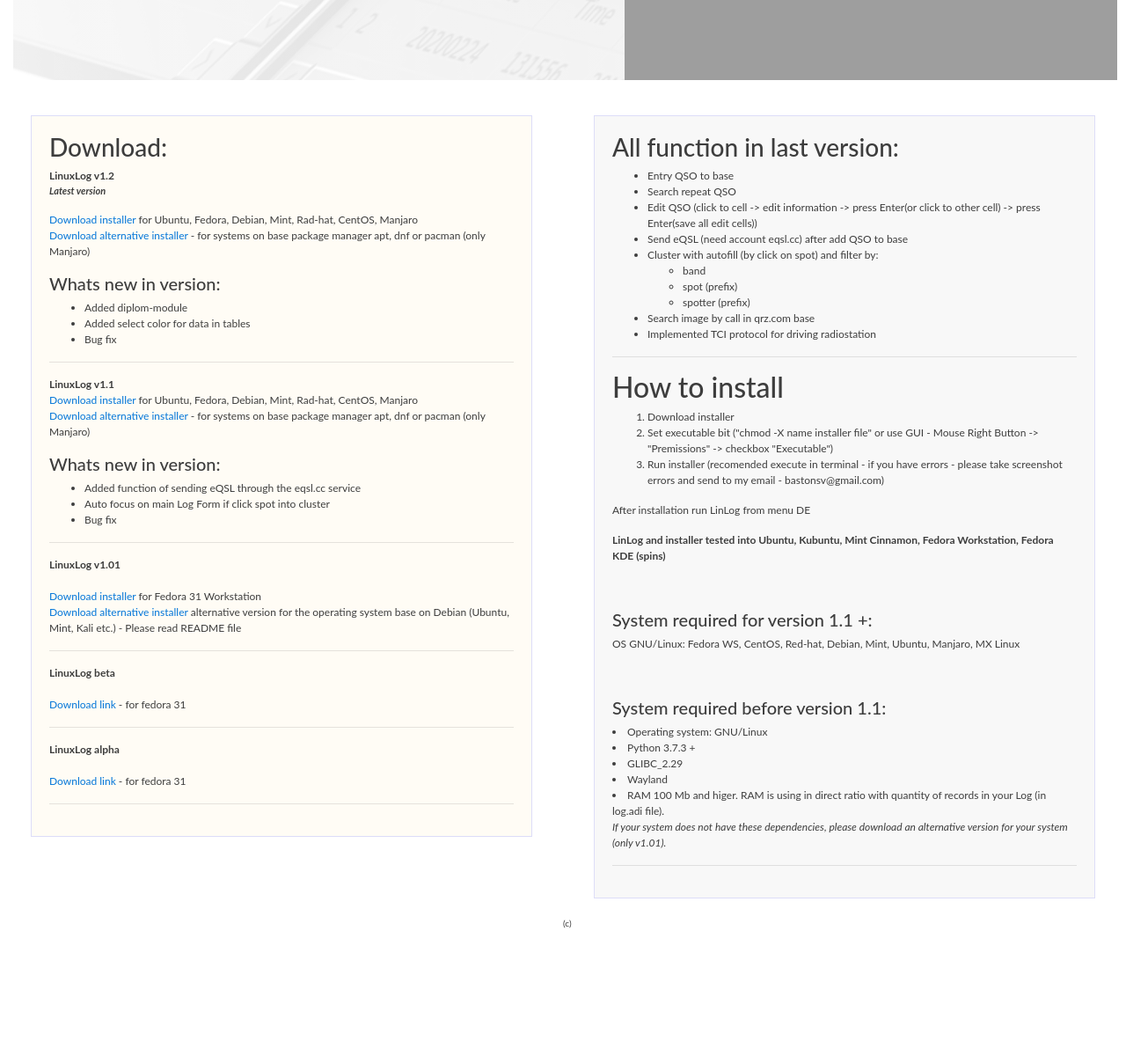
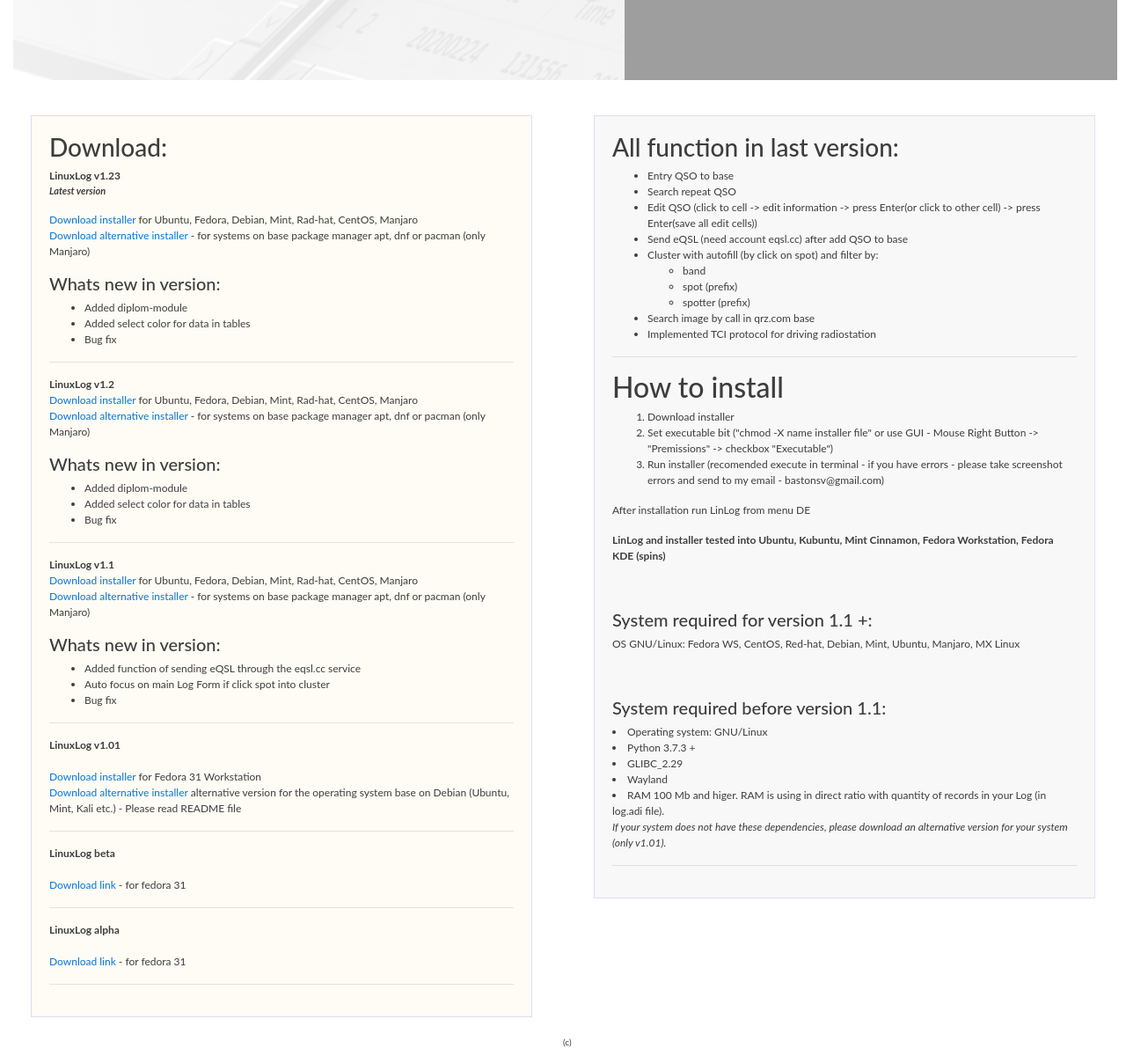
Before and after one commit to bastonc/linlogserver, a Django app: template telnet_server/templates/telnet_server/index.html in a window 1280 px wide. Shown: the part 239-1447 px from the top of the page at 88% size. Before the commit the page ends 1294 px from the top, so only its background shows below. Run offline with Django 3.2, Linux system fonts and the light colour scheme; the template is opened without the code that fills it, so the values that code supplies are empty; some libraries are stand-ins or nearby versions; grey boxes are pictures that could not be loaded.

Commit message:
add version 1.23

```diff
--- a/telnet_server/templates/telnet_server/index.html
+++ b/telnet_server/templates/telnet_server/index.html
@@ -13,7 +13,16 @@
 
     <link href='{% static "css/bootstrap.min.css" %}' rel="stylesheet">
     <link href='{% static "css/style.css" %}' rel="stylesheet">
+	<!-- Global site tag (gtag.js) - Google Analytics -->
+	<script async src="https://www.googletagmanager.com/gtag/js?id=UA-146401266-2"></script>
+	<script>
+ 	 	window.dataLayer = window.dataLayer || [];
+  		function gtag(){dataLayer.push(arguments);}
+  		gtag('js', new Date());
 
+  		gtag('config', 'UA-146401266-2');
+  		gtag('send', 'Test')
+	</script>
 
   </head>
   <body>
@@ -70,8 +79,26 @@
 			<div class="right">
 
 			<h3>Download:</h3>
+				<strong> LinuxLog v1.23 </strong>
+			<p class="options"><em>Latest version</em></p>
+			<p>
+			<a href = "https://drive.google.com/open?id=1YAbiX_GdLbmmz0POLho1zolmbhjVNxPK" target="_blank">
+				Download installer</a>  for Ubuntu, Fedora, Debian, Mint, Rad-hat, CentOS, Manjaro
+			<br>
+			<a href = "https://drive.google.com/open?id=1GTyL9wM5QwfhfB4V5ei0uBaCobNw_APK" target="_blank">
+				Download alternative installer</a>  - for systems on base package manager apt, dnf or pacman (only Manjaro)
+			</p>
+
+			<h5>Whats new in version:</h5>
+				<ul>
+					<li>Added diplom-module</li>
+					<li>Added select color for data in tables</li>
+					<li>Bug fix</li>
+
+				</ul>
+			<hr>
 				<strong> LinuxLog v1.2 </strong>
-			<p class="options"><em>Latest version</em></p>
+
 			<p>
 			<a href = "https://drive.google.com/open?id=1jinoP6l9TLFIsYDFwglCgLo39YZ-qLJg" target="_blank">
 				Download installer</a>  for Ubuntu, Fedora, Debian, Mint, Rad-hat, CentOS, Manjaro
```
